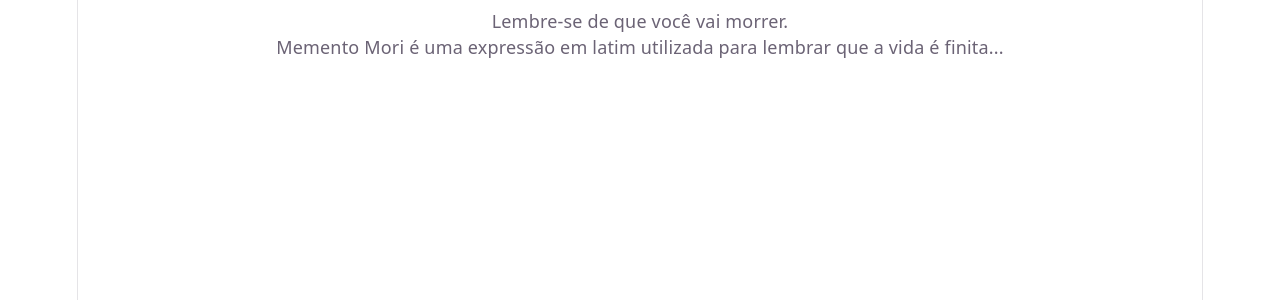
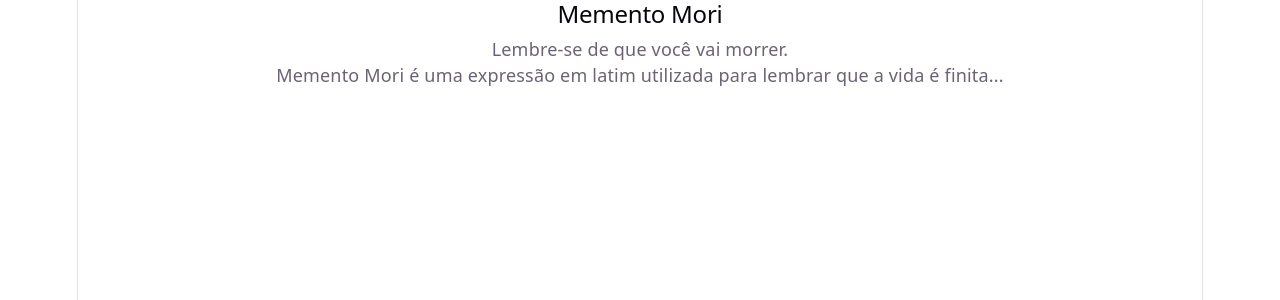
Before and after one commit to plpedreira/filosofia-diaria, a React (Vite) app: page / in a window 1280 px wide. Shown: the top 300 px of the page. Built offline with nearby package versions, Linux system fonts and the light colour scheme.

Commit message:
refactor: improve philosophy types

```diff
--- a/src/components/PhilosophyCard.tsx
+++ b/src/components/PhilosophyCard.tsx
@@ -1,20 +1,21 @@
-function PhilosophyCard(props: {
-  philosophy: {
-    titulo: string;
-    resumo: string;
-    texto: string;
-  };
-}) {
+type Philosophy = {
+  titulo: string;
+  resumo: string;
+  texto: string;
+};
+
+type PhilosophyCardProps = {
+  philosophy: Philosophy;
+};
+
+function PhilosophyCard(props: PhilosophyCardProps) {
   return (
     <div>
-      <h2>{props.titulo}</h2>
+      <h2>{props.philosophy.titulo}</h2>
 
-      <p>Lembre-se de que você vai morrer.</p>
+      <p>{props.philosophy.resumo}</p>
 
-      <p>
-        Memento Mori é uma expressão em latim utilizada para lembrar que a vida
-        é finita...
-      </p>
+      <p>{props.philosophy.texto}</p>
     </div>
   );
 }
```
